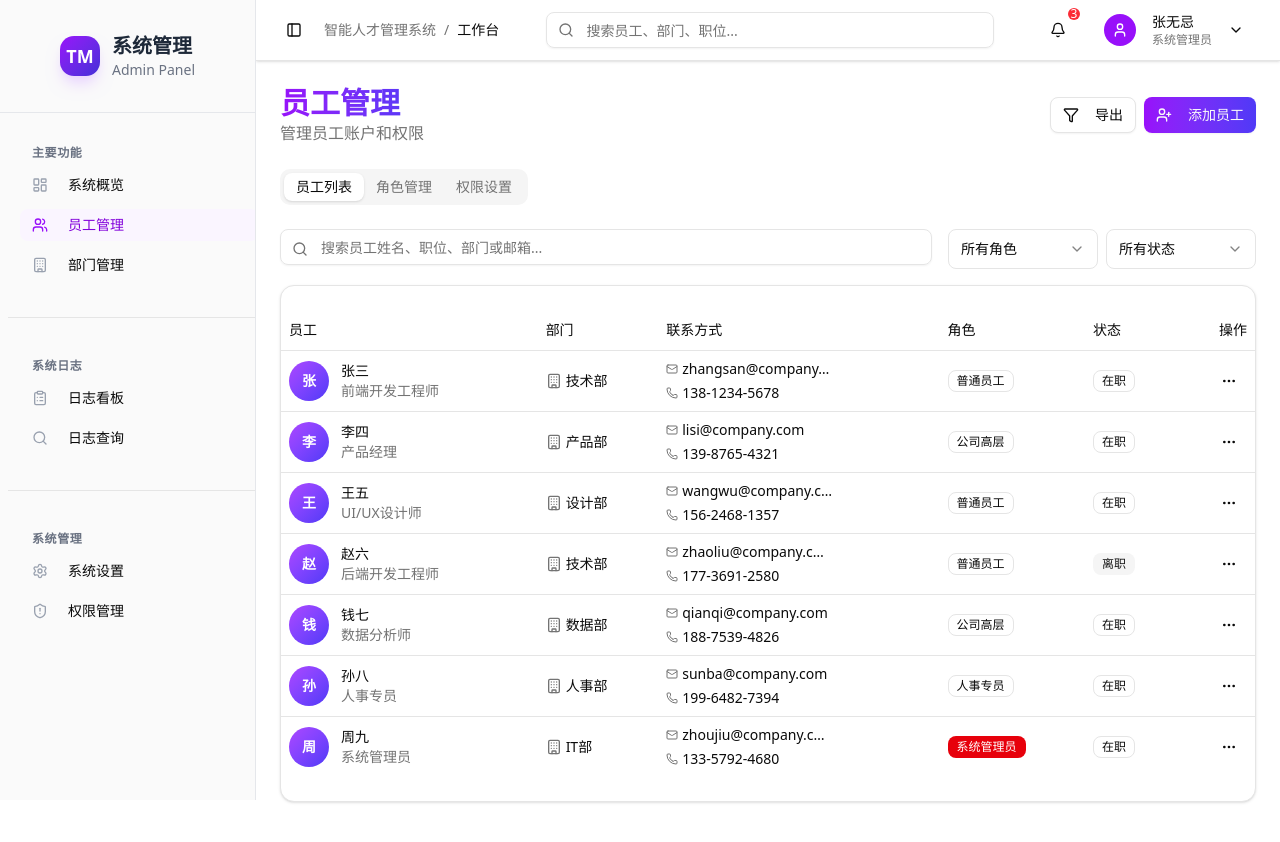
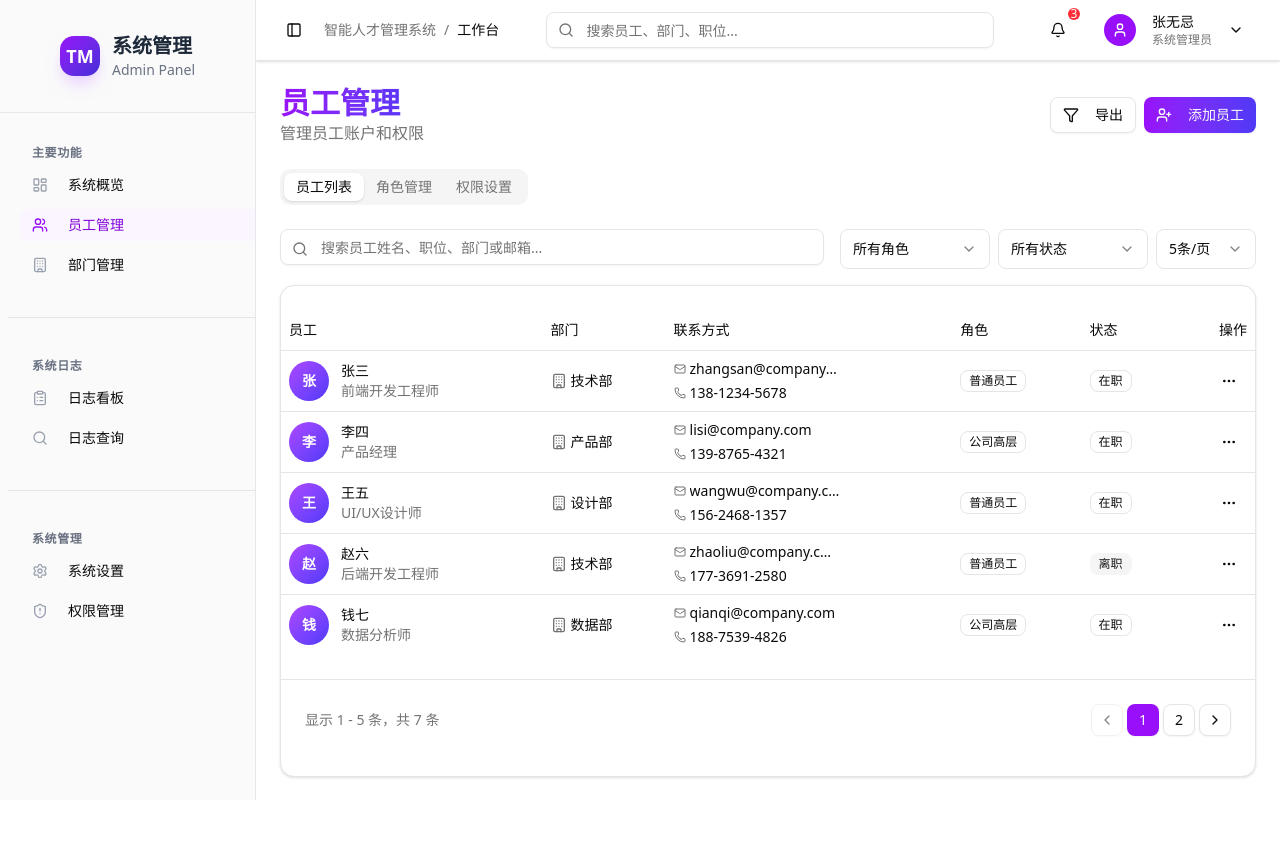
Before and after one commit to luckyabner/tms-web, a Next.js app: page /admin/employees in a window 1280 px wide. After the commit the page ends 817 px from the top, so only its background shows below. Built offline with nearby package versions, Linux system fonts and the light colour scheme.

Commit message:
feat: 添加分页功能到部门和员工管理页面，优化搜索和筛选逻辑，更新相关组件样式

```diff
--- a/src/app/admin/departments/page.jsx
+++ b/src/app/admin/departments/page.jsx
@@ -1,7 +1,7 @@
 'use client';
 
 import React, { useState, useEffect } from 'react';
-import { Card, CardContent, CardDescription, CardHeader, CardTitle } from '@/components/ui/card';
+import { Card, CardContent, CardDescription, CardHeader, CardTitle, CardFooter } from '@/components/ui/card';
 import { Button } from '@/components/ui/button';
 import { Input } from '@/components/ui/input';
 import { Badge } from '@/components/ui/badge';
@@ -26,6 +26,14 @@ import { getAllDepartments, deleteDepartment } from '@/lib/services/departmentSe
 import { format } from 'date-fns';
 import { Sheet, SheetContent, SheetHeader, SheetTitle } from '@/components/ui/sheet';
 import DepartmentForm from '@/components/admin/DepartmentForm';
+import { Pagination, PaginationInfo } from '@/components/ui/pagination';
+import {
+  Select,
+  SelectContent,
+  SelectItem,
+  SelectTrigger,
+  SelectValue,
+} from "@/components/ui/select";
 
 export default function AdminDepartmentsPage() {
   const [searchTerm, setSearchTerm] = useState('');
@@ -34,6 +42,10 @@ export default function AdminDepartmentsPage() {
   const [error, setError] = useState(null);
   const [isFormOpen, setIsFormOpen] = useState(false);
   const [selectedDepartment, setSelectedDepartment] = useState(null);
+
+  // 分页状态
+  const [currentPage, setCurrentPage] = useState(1);
+  const [pageSize, setPageSize] = useState(5); // 每页显示5条数据
 
   // 模拟部门数据（作为API失败时的后备数据）
   const mockDepartments = [
@@ -183,6 +195,24 @@ export default function AdminDepartmentsPage() {
     fetchDepartments();
   };
 
+  // 处理页码变化
+  const handlePageChange = (page) => {
+    setCurrentPage(page);
+    // 回到页面顶部
+    window.scrollTo(0, 0);
+  };
+
+  // 处理每页显示数量变化
+  const handlePageSizeChange = (value) => {
+    const newPageSize = parseInt(value);
+    setPageSize(newPageSize);
+    // 调整当前页码，确保不会超出新的总页数
+    const newTotalPages = Math.ceil(filteredDepartments.length / newPageSize);
+    if (currentPage > newTotalPages) {
+      setCurrentPage(Math.max(1, newTotalPages));
+    }
+  };
+
   // 确保departments是数组
   const departmentsArray = Array.isArray(departments) ? departments : [];
 
@@ -190,10 +220,17 @@ export default function AdminDepartmentsPage() {
   const filteredDepartments = departmentsArray.filter((department) => {
     return (
       department.name?.toLowerCase().includes(searchTerm.toLowerCase()) ||
-      department.manager?.toLowerCase().includes(searchTerm.toLowerCase()) ||
+      department.managerName?.toLowerCase().includes(searchTerm.toLowerCase()) ||
       department.description?.toLowerCase().includes(searchTerm.toLowerCase())
     );
   });
+
+  // 计算分页数据
+  const totalItems = filteredDepartments.length;
+  const totalPages = Math.ceil(totalItems / pageSize);
+  const startIndex = (currentPage - 1) * pageSize;
+  const endIndex = startIndex + pageSize;
+  const currentPageData = filteredDepartments.slice(startIndex, endIndex);
 
   // 计算统计数据
   const totalEmployees = departmentsArray.reduce((sum, dept) => sum + (dept.employeeCount || 0), 0);
@@ -325,14 +362,38 @@ export default function AdminDepartmentsPage() {
             <CardTitle>部门列表</CardTitle>
             <CardDescription>管理和查看所有部门信息</CardDescription>
           </div>
+          <div className="flex items-center gap-4">
+            <div className="flex items-center">
+              <label htmlFor="pageSize" className="text-sm text-muted-foreground mr-2">
+                每页显示:
+              </label>
+              <Select
+                value={pageSize.toString()}
+                onValueChange={handlePageSizeChange}
+              >
+                <SelectTrigger className="w-[80px] h-9">
+                  <SelectValue placeholder="5" />
+                </SelectTrigger>
+                <SelectContent>
+                  <SelectItem value="5">5</SelectItem>
+                  <SelectItem value="10">10</SelectItem>
+                  <SelectItem value="20">20</SelectItem>
+                  <SelectItem value="50">50</SelectItem>
+                </SelectContent>
+              </Select>
+            </div>
             <div className="relative w-64">
               <Search className="absolute left-3 top-1/2 transform -translate-y-1/2 text-muted-foreground h-4 w-4" />
               <Input
                 placeholder="搜索部门名称或主管..."
                 value={searchTerm}
-              onChange={(e) => setSearchTerm(e.target.value)}
+                onChange={(e) => {
+                  setSearchTerm(e.target.value);
+                  setCurrentPage(1); // 搜索时重置到第一页
+                }}
                 className="pl-10"
               />
+            </div>
           </div>
         </CardHeader>
         <CardContent>
@@ -358,14 +419,14 @@ export default function AdminDepartmentsPage() {
                 </TableRow>
               </TableHeader>
               <TableBody>
-                {filteredDepartments.length === 0 ? (
+                {currentPageData.length === 0 ? (
                   <TableRow>
                     <TableCell colSpan={6} className="text-center py-10 text-muted-foreground">
-                      暂无部门数据
+                      {filteredDepartments.length === 0 ? '暂无部门数据' : '没有匹配的搜索结果'}
                     </TableCell>
                   </TableRow>
                 ) : (
-                  filteredDepartments.map((department) => (
+                  currentPageData.map((department) => (
                     <TableRow key={department.id} className="hover:bg-gray-50">
                       <TableCell>
                         <div className="flex items-center space-x-2">
@@ -441,6 +502,21 @@ export default function AdminDepartmentsPage() {
             </Table>
           )}
         </CardContent>
+        {!loading && !error && filteredDepartments.length > 0 && (
+          <CardFooter className="flex flex-col sm:flex-row items-center justify-between px-6 py-4 border-t">
+            <PaginationInfo
+              currentPage={currentPage}
+              pageSize={pageSize}
+              totalItems={totalItems}
+              className="mb-4 sm:mb-0"
+            />
+            <Pagination
+              currentPage={currentPage}
+              totalPages={totalPages}
+              onPageChange={handlePageChange}
+            />
+          </CardFooter>
+        )}
       </Card>
 
       {/* 部门表单侧边抽屉 */}
--- a/src/app/admin/employees/page.jsx
+++ b/src/app/admin/employees/page.jsx
@@ -2,7 +2,7 @@
 
 import React, { useState } from 'react';
 import { useRouter } from 'next/navigation';
-import { Card, CardContent, CardDescription, CardHeader, CardTitle } from '@/components/ui/card';
+import { Card, CardContent, CardDescription, CardHeader, CardTitle, CardFooter } from '@/components/ui/card';
 import { Button } from '@/components/ui/button';
 import { Input } from '@/components/ui/input';
 import { Select, SelectContent, SelectItem, SelectTrigger, SelectValue } from '@/components/ui/select';
@@ -25,6 +25,7 @@ import {
   DropdownMenuTrigger,
 } from "@/components/ui/dropdown-menu";
 import { Search, User, UserPlus, Filter, MoreHorizontal, Shield, UserCog, Mail, Phone, Building } from 'lucide-react';
+import { Pagination, PaginationInfo } from '@/components/ui/pagination';
 
 // 模拟员工数据
 const mockEmployees = [
@@ -154,6 +155,10 @@ export default function AdminEmployeesPage() {
   const [selectedStatus, setSelectedStatus] = useState('all');
   const [activeTab, setActiveTab] = useState('employees');
 
+  // 分页状态
+  const [currentPage, setCurrentPage] = useState(1);
+  const [pageSize, setPageSize] = useState(5); // 每页显示5条数据
+
   // 过滤员工数据
   const filteredEmployees = mockEmployees.filter((employee) => {
     const matchesSearch =
@@ -172,6 +177,31 @@ export default function AdminEmployeesPage() {
 
     return matchesSearch && matchesRole && matchesStatus;
   });
+
+  // 计算分页数据
+  const totalItems = filteredEmployees.length;
+  const totalPages = Math.ceil(totalItems / pageSize);
+  const startIndex = (currentPage - 1) * pageSize;
+  const endIndex = startIndex + pageSize;
+  const currentPageData = filteredEmployees.slice(startIndex, endIndex);
+
+  // 处理页码变化
+  const handlePageChange = (page) => {
+    setCurrentPage(page);
+    // 回到页面顶部
+    window.scrollTo(0, 0);
+  };
+
+  // 处理每页显示数量变化
+  const handlePageSizeChange = (value) => {
+    const newPageSize = parseInt(value);
+    setPageSize(newPageSize);
+    // 调整当前页码，确保不会超出新的总页数
+    const newTotalPages = Math.ceil(filteredEmployees.length / newPageSize);
+    if (currentPage > newTotalPages) {
+      setCurrentPage(Math.max(1, newTotalPages));
+    }
+  };
 
   return (
     <div className="container mx-auto p-6 space-y-6">
@@ -212,12 +242,21 @@ export default function AdminEmployeesPage() {
               <Input
                 placeholder="搜索员工姓名、职位、部门或邮箱..."
                 value={searchTerm}
-                onChange={(e) => setSearchTerm(e.target.value)}
+                onChange={(e) => {
+                  setSearchTerm(e.target.value);
+                  setCurrentPage(1); // 搜索时重置到第一页
+                }}
                 className="pl-10"
               />
             </div>
             <div className="flex gap-2">
-              <Select value={selectedRole} onValueChange={setSelectedRole}>
+              <Select
+                value={selectedRole}
+                onValueChange={(value) => {
+                  setSelectedRole(value);
+                  setCurrentPage(1); // 筛选时重置到第一页
+                }}
+              >
                 <SelectTrigger className="w-[150px]">
                   <SelectValue placeholder="选择角色" />
                 </SelectTrigger>
@@ -229,7 +268,13 @@ export default function AdminEmployeesPage() {
                   <SelectItem value="普通员工">普通员工</SelectItem>
                 </SelectContent>
               </Select>
-              <Select value={selectedStatus} onValueChange={setSelectedStatus}>
+              <Select
+                value={selectedStatus}
+                onValueChange={(value) => {
+                  setSelectedStatus(value);
+                  setCurrentPage(1); // 筛选时重置到第一页
+                }}
+              >
                 <SelectTrigger className="w-[150px]">
                   <SelectValue placeholder="选择状态" />
                 </SelectTrigger>
@@ -237,6 +282,20 @@ export default function AdminEmployeesPage() {
                   <SelectItem value="all">所有状态</SelectItem>
                   <SelectItem value="active">在职</SelectItem>
                   <SelectItem value="inactive">离职</SelectItem>
+                </SelectContent>
+              </Select>
+              <Select
+                value={pageSize.toString()}
+                onValueChange={handlePageSizeChange}
+              >
+                <SelectTrigger className="w-[100px]">
+                  <SelectValue placeholder="每页条数" />
+                </SelectTrigger>
+                <SelectContent>
+                  <SelectItem value="5">5条/页</SelectItem>
+                  <SelectItem value="10">10条/页</SelectItem>
+                  <SelectItem value="20">20条/页</SelectItem>
+                  <SelectItem value="50">50条/页</SelectItem>
                 </SelectContent>
               </Select>
             </div>
@@ -257,7 +316,14 @@ export default function AdminEmployeesPage() {
                   </TableRow>
                 </TableHeader>
                 <TableBody>
-                  {filteredEmployees.map((employee) => (
+                  {currentPageData.length === 0 ? (
+                    <TableRow>
+                      <TableCell colSpan={6} className="text-center py-10 text-muted-foreground">
+                        {filteredEmployees.length === 0 ? '暂无员工数据' : '没有匹配的搜索结果'}
+                      </TableCell>
+                    </TableRow>
+                  ) : (
+                    currentPageData.map((employee) => (
                       <TableRow key={employee.id}>
                         <TableCell>
                           <div className="flex items-center space-x-3">
@@ -331,10 +397,26 @@ export default function AdminEmployeesPage() {
                           </DropdownMenu>
                         </TableCell>
                       </TableRow>
-                  ))}
+                    ))
+                  )}
                 </TableBody>
               </Table>
             </CardContent>
+            {filteredEmployees.length > 0 && (
+              <CardFooter className="flex flex-col sm:flex-row items-center justify-between px-6 py-4 border-t">
+                <PaginationInfo
+                  currentPage={currentPage}
+                  pageSize={pageSize}
+                  totalItems={totalItems}
+                  className="mb-4 sm:mb-0"
+                />
+                <Pagination
+                  currentPage={currentPage}
+                  totalPages={totalPages}
+                  onPageChange={handlePageChange}
+                />
+              </CardFooter>
+            )}
           </Card>
         </TabsContent>
 
--- /dev/null
+++ b/src/components/ui/pagination.jsx
@@ -0,0 +1,113 @@
+import React from 'react';
+import { Button } from '@/components/ui/button';
+import { ChevronLeft, ChevronRight, MoreHorizontal } from 'lucide-react';
+
+export function Pagination({
+  currentPage,
+  totalPages,
+  onPageChange,
+  className = ""
+}) {
+  // 计算要显示的页码
+  const getPageNumbers = () => {
+    const pageNumbers = [];
+
+    // 始终显示第一页
+    pageNumbers.push(1);
+
+    // 如果当前页大于3，添加省略号
+    if (currentPage > 3) {
+      pageNumbers.push('...');
+    }
+
+    // 显示当前页前后的页码
+    for (let i = Math.max(2, currentPage - 1); i <= Math.min(totalPages - 1, currentPage + 1); i++) {
+      if (pageNumbers[pageNumbers.length - 1] !== '...' && pageNumbers[pageNumbers.length - 1] !== i - 1) {
+        pageNumbers.push('...');
+      }
+      pageNumbers.push(i);
+    }
+
+    // 如果当前页小于总页数-2，添加省略号
+    if (currentPage < totalPages - 2 && totalPages > 3) {
+      if (pageNumbers[pageNumbers.length - 1] !== '...') {
+        pageNumbers.push('...');
+      }
+    }
+
+    // 如果总页数大于1，始终显示最后一页
+    if (totalPages > 1 && !pageNumbers.includes(totalPages)) {
+      pageNumbers.push(totalPages);
+    }
+
+    return pageNumbers;
+  };
+
+  const pageNumbers = getPageNumbers();
+
+  return (
+    <div className={`flex items-center justify-center space-x-1 ${className}`}>
+      <Button
+        variant="outline"
+        size="icon"
+        onClick={() => onPageChange(Math.max(1, currentPage - 1))}
+        disabled={currentPage === 1}
+        className="h-8 w-8"
+        aria-label="上一页"
+      >
+        <ChevronLeft className="h-4 w-4" />
+      </Button>
+
+      {pageNumbers.map((pageNumber, index) => (
+        pageNumber === '...' ? (
+          <Button
+            key={`ellipsis-${index}`}
+            variant="ghost"
+            size="icon"
+            disabled
+            className="h-8 w-8 cursor-default"
+          >
+            <MoreHorizontal className="h-4 w-4" />
+          </Button>
+        ) : (
+          <Button
+            key={pageNumber}
+            variant={currentPage === pageNumber ? "default" : "outline"}
+            size="icon"
+            onClick={() => onPageChange(pageNumber)}
+            className={`h-8 w-8 ${currentPage === pageNumber ? 'bg-purple-600 hover:bg-purple-700' : ''}`}
+          >
+            {pageNumber}
+          </Button>
+        )
+      ))}
+
+      <Button
+        variant="outline"
+        size="icon"
+        onClick={() => onPageChange(Math.min(totalPages, currentPage + 1))}
+        disabled={currentPage === totalPages || totalPages === 0}
+        className="h-8 w-8"
+        aria-label="下一页"
+      >
+        <ChevronRight className="h-4 w-4" />
+      </Button>
+    </div>
+  );
+}
+
+export function PaginationInfo({
+  currentPage,
+  pageSize,
+  totalItems,
+  className = ""
+}) {
+  const startItem = totalItems === 0 ? 0 : (currentPage - 1) * pageSize + 1;
+  const endItem = Math.min(currentPage * pageSize, totalItems);
+
+  return (
+    <div className={`text-sm text-muted-foreground ${className}`}>
+      显示 {startItem} - {endItem} 条，共 {totalItems} 条
+    </div>
+  );
+}
```
Lines whose indentation alone changed are shown as unchanged.
